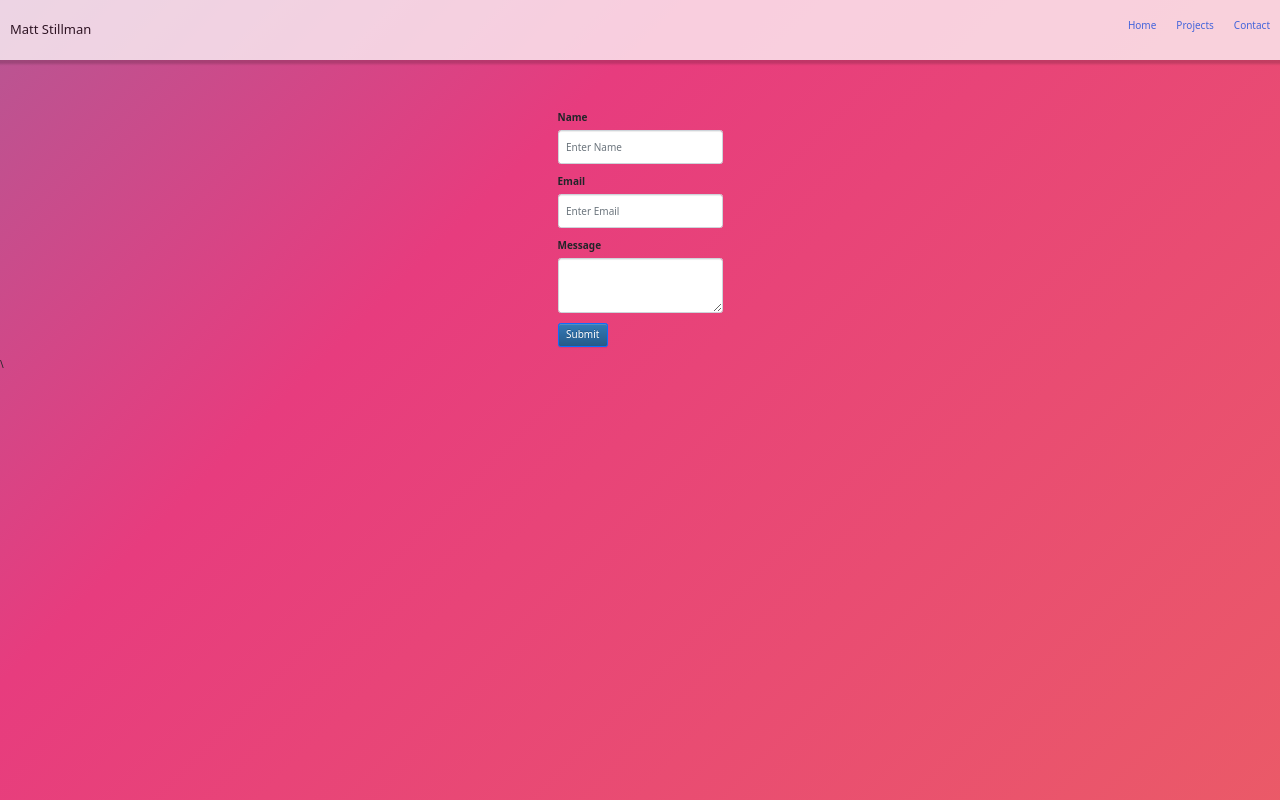
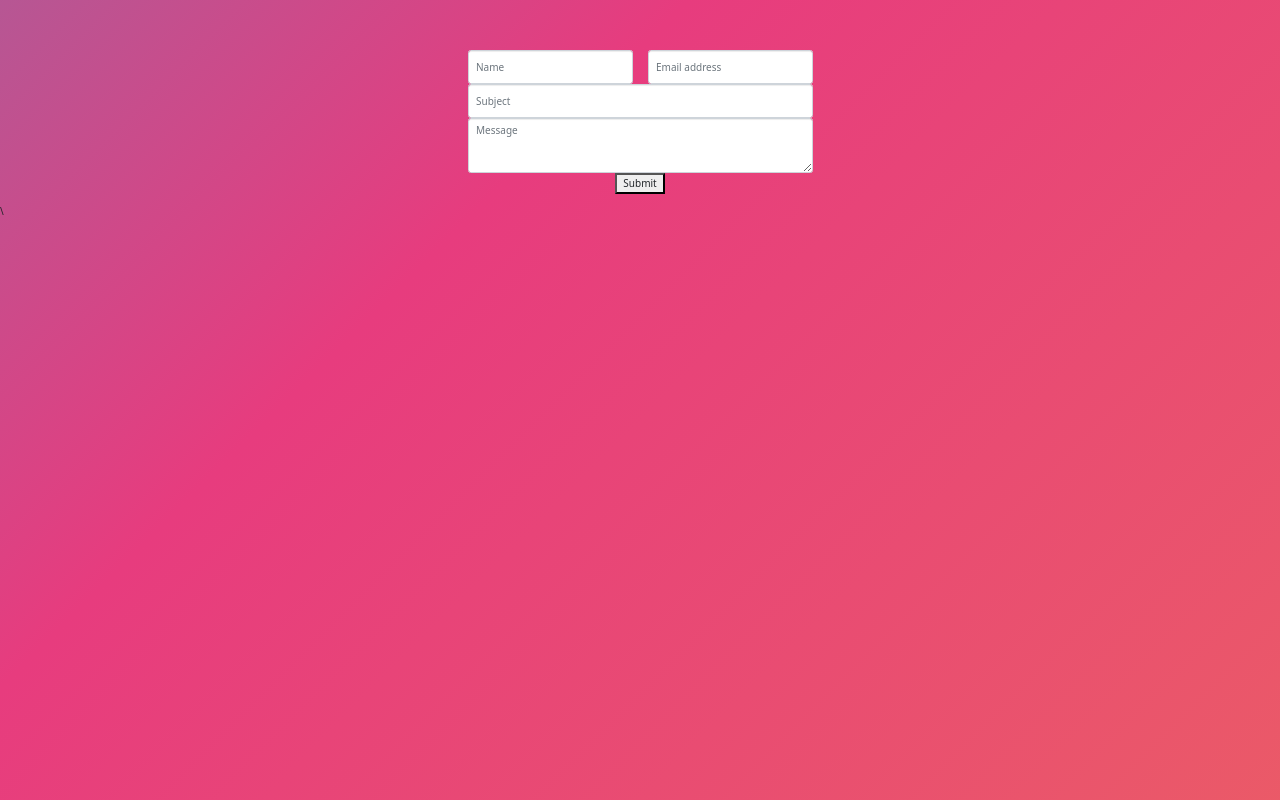
Before and after one commit to matthewgstillman/matt-stillman-portfolio-app, a React (Create React App) app: page /contact in a window 1280 px wide. Built offline with nearby package versions, Linux system fonts and the light colour scheme.

Commit message:
Latest commit

```diff
--- a/package.json
+++ b/package.json
@@ -14,6 +14,7 @@
     "react-dom": "^18.1.0",
     "react-router-dom": "^6.3.0",
     "react-scripts": "5.0.1",
+    "react-toastify": "^9.0.3",
     "styled-components": "^5.3.5",
     "web-vitals": "^2.1.4"
   },
--- a/src/App.js
+++ b/src/App.js
@@ -2,8 +2,10 @@ import "./css/main.css";
 import HomeComponent from "./components/HomeComponent";
 import ProjectsComponent from "./components/ProjectsComponent";
 import ContactComponent from "./components/ContactComponent";
+import ContactFormComponent from "./components/ContactFormComponent";
 import "bootstrap/dist/css/bootstrap.min.css";
 import { BrowserRouter, Route, Routes } from "react-router-dom";
+
 
 function App() {
   return (
@@ -26,7 +28,7 @@ function App() {
               <Route
                 exact
                 path="/contact"
-                element={<ContactComponent/>}
+                element={<ContactFormComponent/>}
                 data-testid="contactComponentRoute"
               />
             </Routes>
--- /dev/null
+++ b/src/components/ContactFormComponent.js
@@ -0,0 +1,101 @@
+import React from 'react';
+import { ToastContainer, toast } from 'react-toastify';
+import 'react-toastify/dist/ReactToastify.min.css';
+import emailjs from "@emailjs/browser";
+
+const ContactFormComponent = () => {
+    const toastifySuccess = () => {
+    toast('Form sent!', {
+        position: 'bottom-right',
+        autoClose: 5000,
+        hideProgressBar: true,
+        closeOnClick: true,
+        pauseOnHover: true,
+        draggable: false,
+        className: 'submit-feedback success',
+        toastId: 'notifyToast'
+    });
+    };
+
+    const onSubmit = async (data) => {
+        const { name, email, subject, message } = data;
+        try {
+          const templateParams = {
+            name,
+            email,
+            subject,
+            message
+          };
+          await emailjs.send(
+            process.env.REACT_APP_SERVICE_ID,
+            process.env.REACT_APP_TEMPLATE_ID,
+            templateParams,
+            process.env.REACT_APP_USER_ID
+          );
+          reset();
+        } catch (e) {
+          console.log(e);
+        }
+      };
+
+    return (
+      <div className='ContactForm'>
+        <div className='container'>
+          <div className='row'>
+            <div className='col-12 text-center'>
+              <div className='contactForm'>
+                <form id='contact-form' noValidate>
+                  {/* Row 1 of form */}
+                  <div className='row formRow'>
+                    <div className='col-6'>
+                      <input
+                        type='text'
+                        name='name'
+                        className='form-control formInput'
+                        placeholder='Name'
+                      ></input>
+                    </div>
+                    <div className='col-6'>
+                      <input
+                        type='email'
+                        name='email'
+                        className='form-control formInput'
+                        placeholder='Email address'
+                      ></input>
+                    </div>
+                  </div>
+                  {/* Row 2 of form */}
+                  <div className='row formRow'>
+                    <div className='col'>
+                      <input
+                        type='text'
+                        name='subject'
+                        className='form-control formInput'
+                        placeholder='Subject'
+                      ></input>
+                    </div>
+                  </div>
+                  {/* Row 3 of form */}
+                  <div className='row formRow'>
+                    <div className='col'>
+                      <textarea
+                        rows={3}
+                        name='message'
+                        className='form-control formInput'
+                        placeholder='Message'
+                      ></textarea>
+                    </div>
+                  </div>
+                  <button className='submit-btn' type='submit'>
+                    Submit
+                  </button>
+                </form>
+              </div>
+            </div>
+          </div>
+        </div>
+      </div>
+    );
+  };
+
+  export default ContactFormComponent;
--- a/src/css/contact/contact.scss
+++ b/src/css/contact/contact.scss
@@ -1,9 +1,5 @@
 .form{
     width: 1000px;
-    // &-control{
-    //     margin: 0 auto;
-    //     box-shadow: 0 4px 8px 2px rgba(77, 77, 77, 0.15);
-    // }
 }
 
 .form-control{
```
Also changed, not shown: 1 other file (tests, documents, lock files or other folders).
